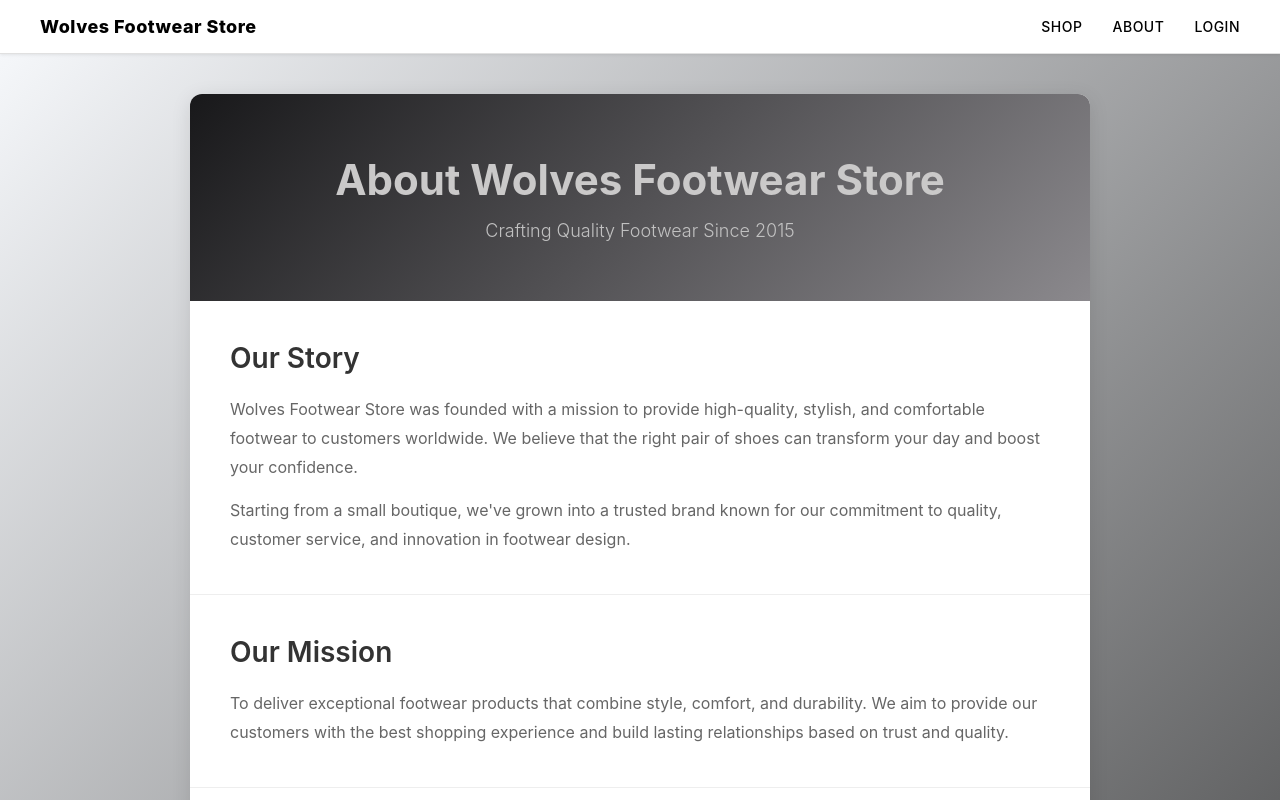
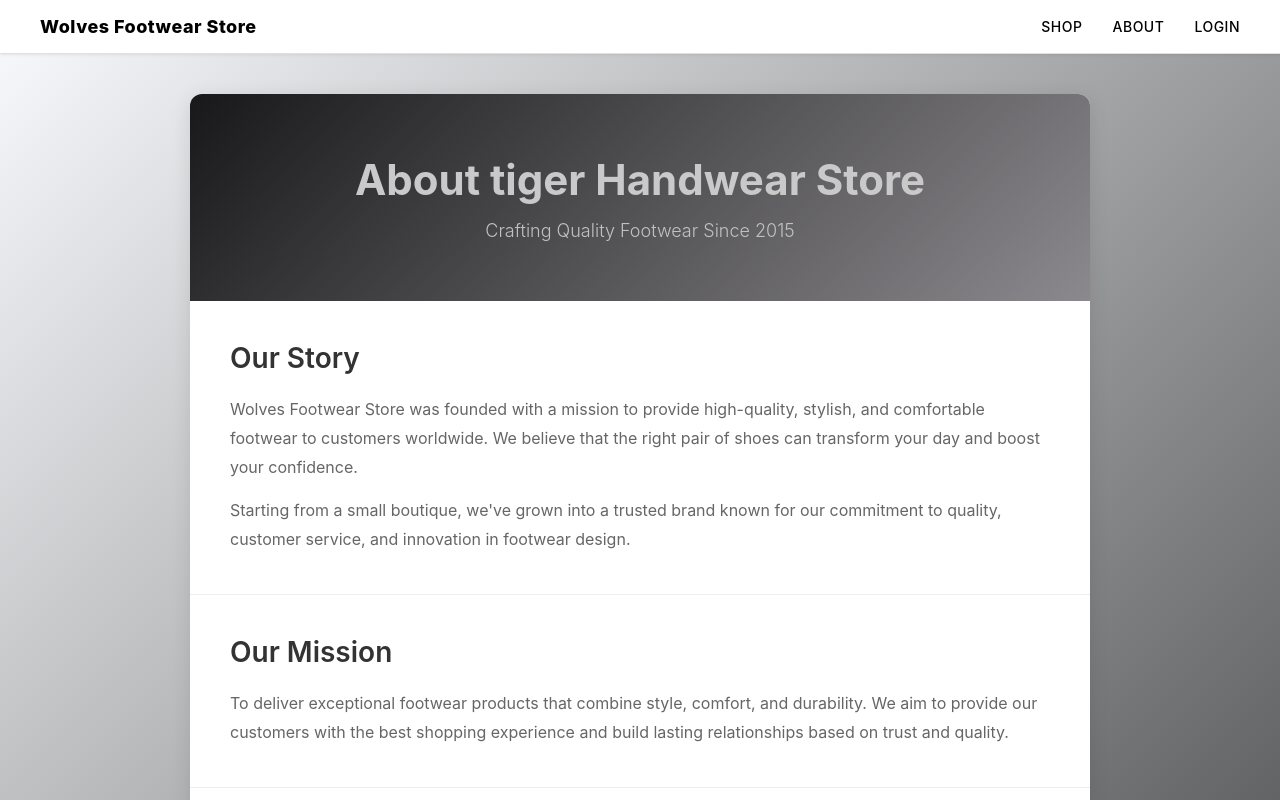
Before and after one commit to RamiroJAP/WEB_ENG_PROJECT, a React (Vite) app: page /about in a window 1280 px wide. Shown: the top 800 px of the page. Built offline with nearby package versions, Linux system fonts and the light colour scheme; no server answers; the database is empty.

Commit message:
main
testing

```diff
--- a/src/pages/about/About.jsx
+++ b/src/pages/about/About.jsx
@@ -6,7 +6,7 @@ export default function About() {
     <div className="about-page">
       <div className="about-container">
         <section className="about-hero">
-          <h1 className="about-title">About Wolves Footwear Store</h1>
+          <h1 className="about-title">About tiger Handwear Store</h1>
           <p className="about-subtitle">Crafting Quality Footwear Since 2015</p>
         </section>
 
--- a/src/styles/Login.css
+++ b/src/styles/Login.css
@@ -54,7 +54,7 @@
 }
 
 .login-btn {
-  width: 50%;
+  width: 100%;
   padding: 14px var(--spacing-lg);
   border: 2px solid var(--border-medium);
   border-radius: var(--border-radius-md);
```
